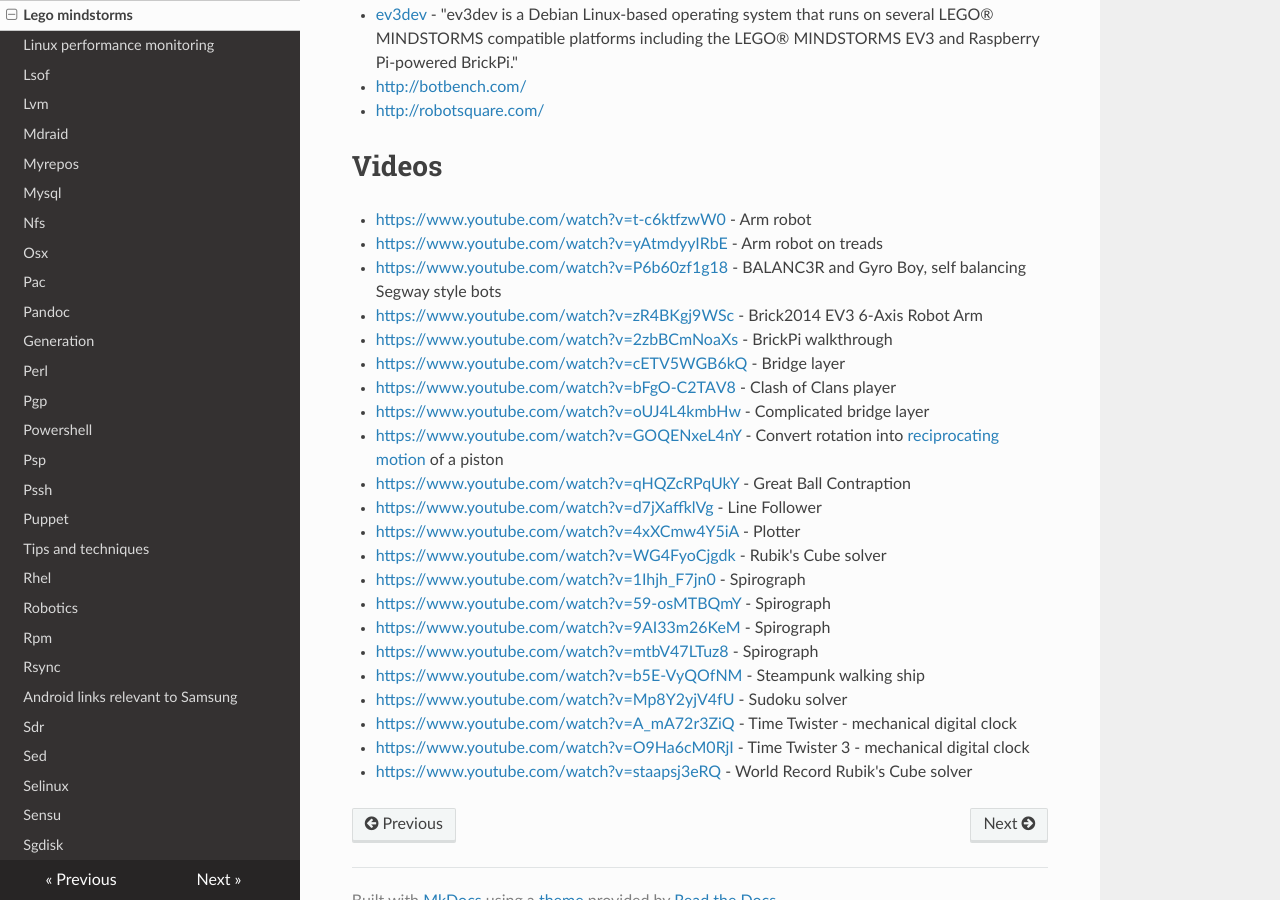
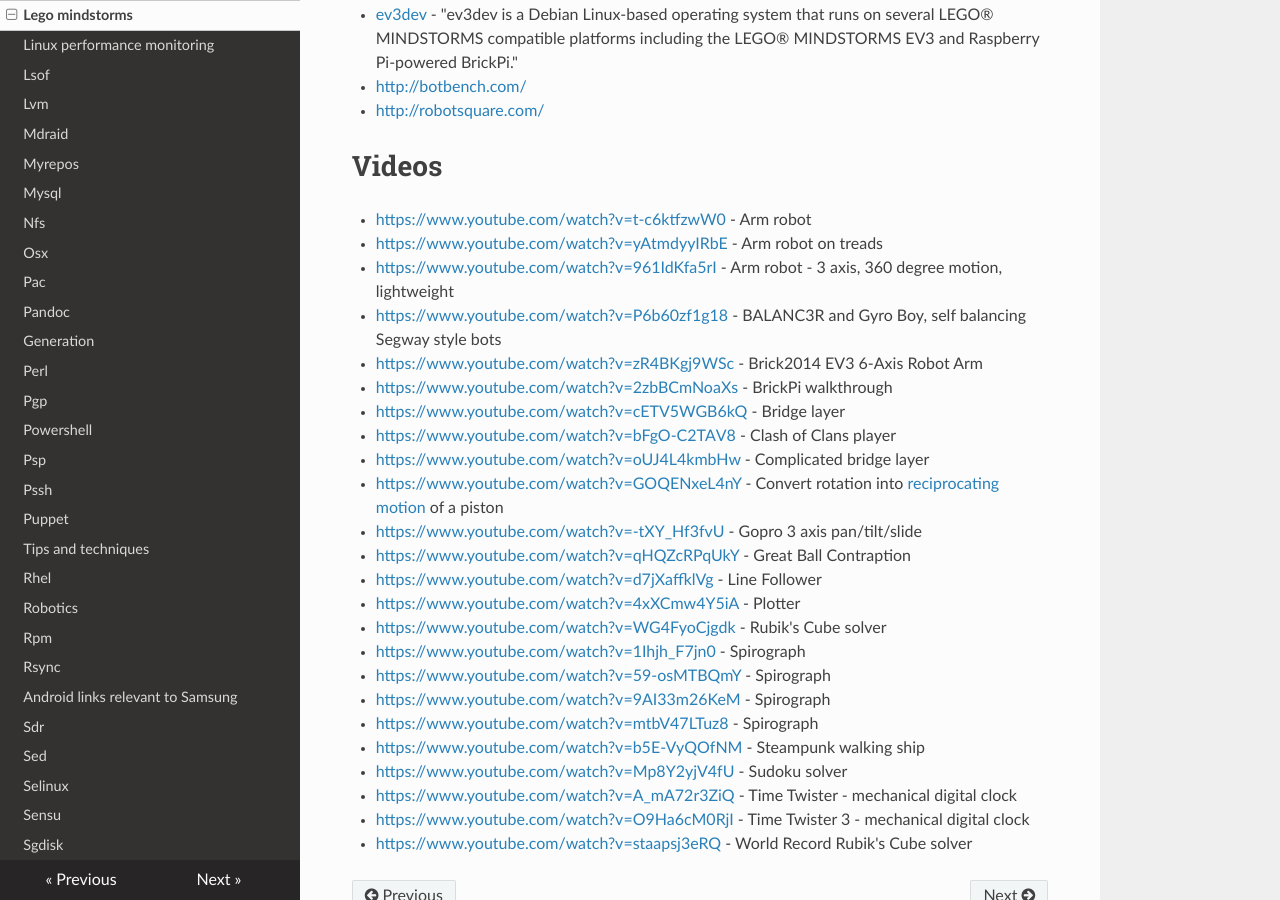
Before and after one commit to lando-cal/tech-notes, an MkDocs documentation site: the page built from docs/lego-mindstorms.md, in a window 1280 px wide and 900 px high, scrolled down 507 px. Built offline with MkDocs 1.6.1, drawn with Linux system fonts in a browser that asks for light colours; nearby versions of some CDN libraries.

Commit message:
Adding two links

```diff
--- a/docs/lego-mindstorms.md
+++ b/docs/lego-mindstorms.md
@@ -19,6 +19,7 @@ Lego Mindstorms
 
 - <https://www.youtube.com/watch?v=t-c6ktfzwW0> - Arm robot
 - <https://www.youtube.com/watch?v=yAtmdyyIRbE> - Arm robot on treads
+- <https://www.youtube.com/watch?v=961IdKfa5rI> - Arm robot - 3 axis, 360 degree motion, lightweight
 - <https://www.youtube.com/watch?v=P6b60zf1g18> - BALANC3R and Gyro Boy, self balancing Segway style bots
 - <https://www.youtube.com/watch?v=zR4BKgj9WSc> - Brick2014 EV3 6-Axis Robot Arm
 - <https://www.youtube.com/watch?v=2zbBCmNoaXs> - BrickPi walkthrough
@@ -26,6 +27,7 @@ Lego Mindstorms
 - <https://www.youtube.com/watch?v=bFgO-C2TAV8> - Clash of Clans player
 - <https://www.youtube.com/watch?v=oUJ4L4kmbHw> - Complicated bridge layer
 - <https://www.youtube.com/watch?v=GOQENxeL4nY> - Convert rotation into [reciprocating motion](https://en.wikipedia.org/wiki/Reciprocating_motion) of a piston
+- <https://www.youtube.com/watch?v=-tXY_Hf3fvU> - Gopro 3 axis pan/tilt/slide
 - <https://www.youtube.com/watch?v=qHQZcRPqUkY> - Great Ball Contraption
 - <https://www.youtube.com/watch?v=d7jXaffklVg> - Line Follower
 - <https://www.youtube.com/watch?v=4xXCmw4Y5iA> - Plotter
```
